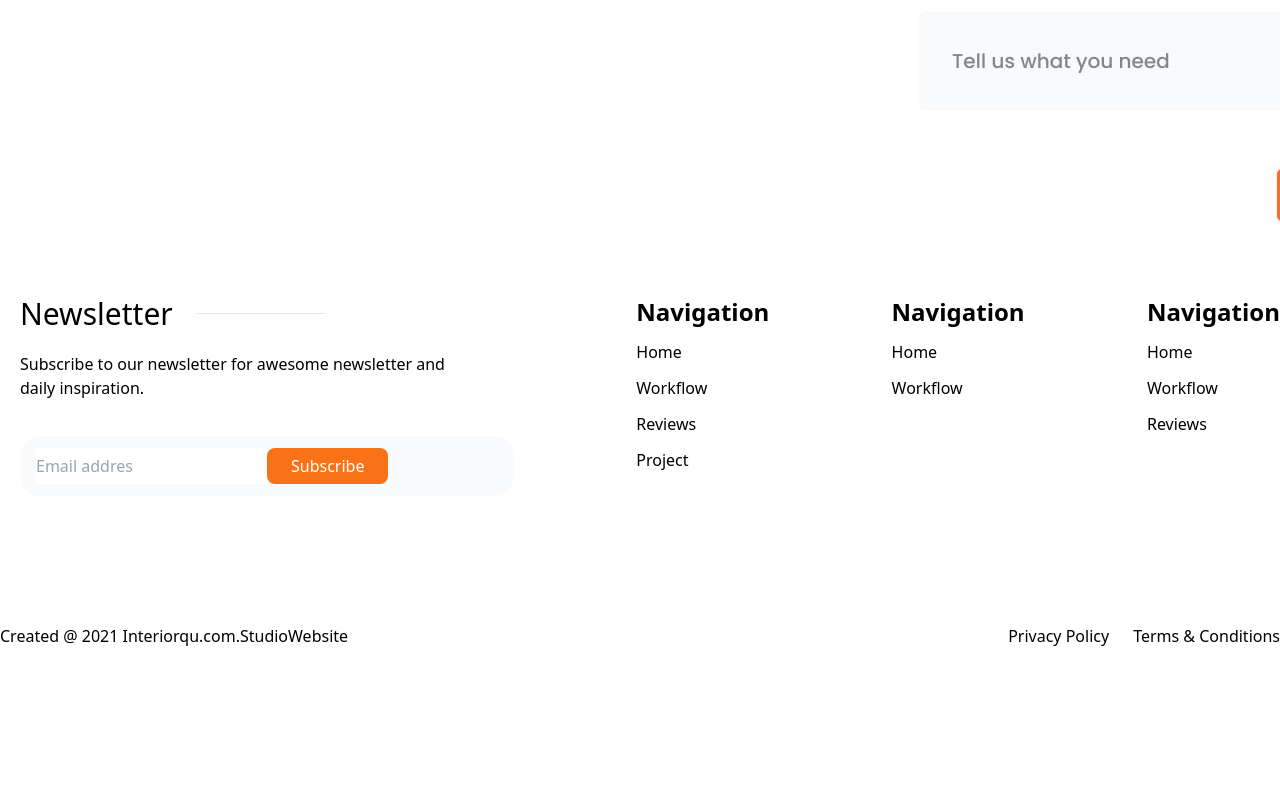
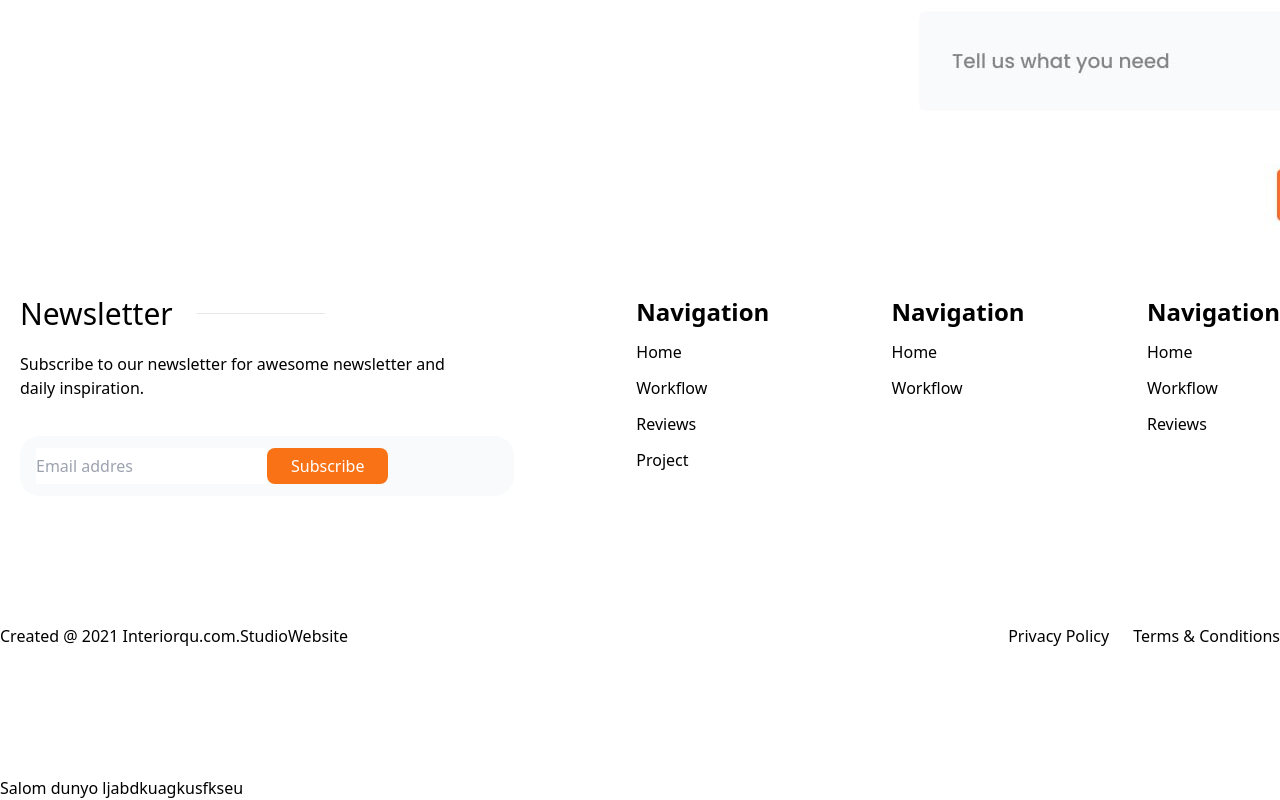
Before and after one commit to Xoj1akbartech/IMtihon-2, a plain HTML site: page index.html in a window 1280 px wide. Shown: the part 4838-5638 px from the top of the page. Before the commit the page ends 5614 px from the top, so only its background shows below. Drawn offline with nearby package versions, Linux system fonts and the light colour scheme.

Commit message:
h1 tegi qoshildi

```diff
--- a/index.html
+++ b/index.html
@@ -225,5 +225,6 @@
         <p class="mr-6">Privacy Policy</p>
         <p>Terms & Conditions</p>
     </div>
+    <h1>Salom dunyo ljabdkuagkusfkseu</h1>
 </body>
 </html>
```
